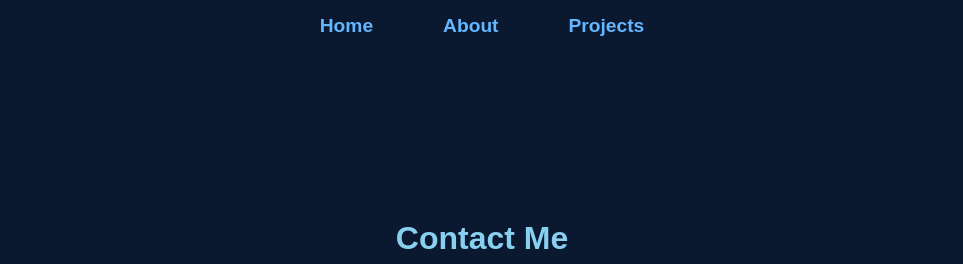
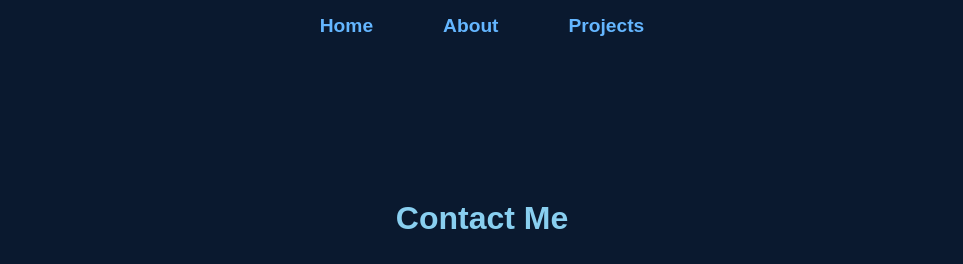
Before and after one commit to mengli150/mengli-portfolio, a plain HTML site: page contact.html in a window 1280 px wide. Shown: the top 264 px of the page, without its empty margins (158-1121 px from the left). Drawn offline with Linux system fonts and the light colour scheme.

Commit message:
final done

```diff
--- a/contact.html
+++ b/contact.html
@@ -73,6 +73,12 @@
             margin-top: 20px;
             color: #a8dadc;
         }
+
+        header {
+            padding: 0;
+            margin: 0;
+            width: 100%;
+        }
     </style>
 </head>
 <body>
```
Also changed, not shown: css/styles.css (line endings or trailing spaces).
